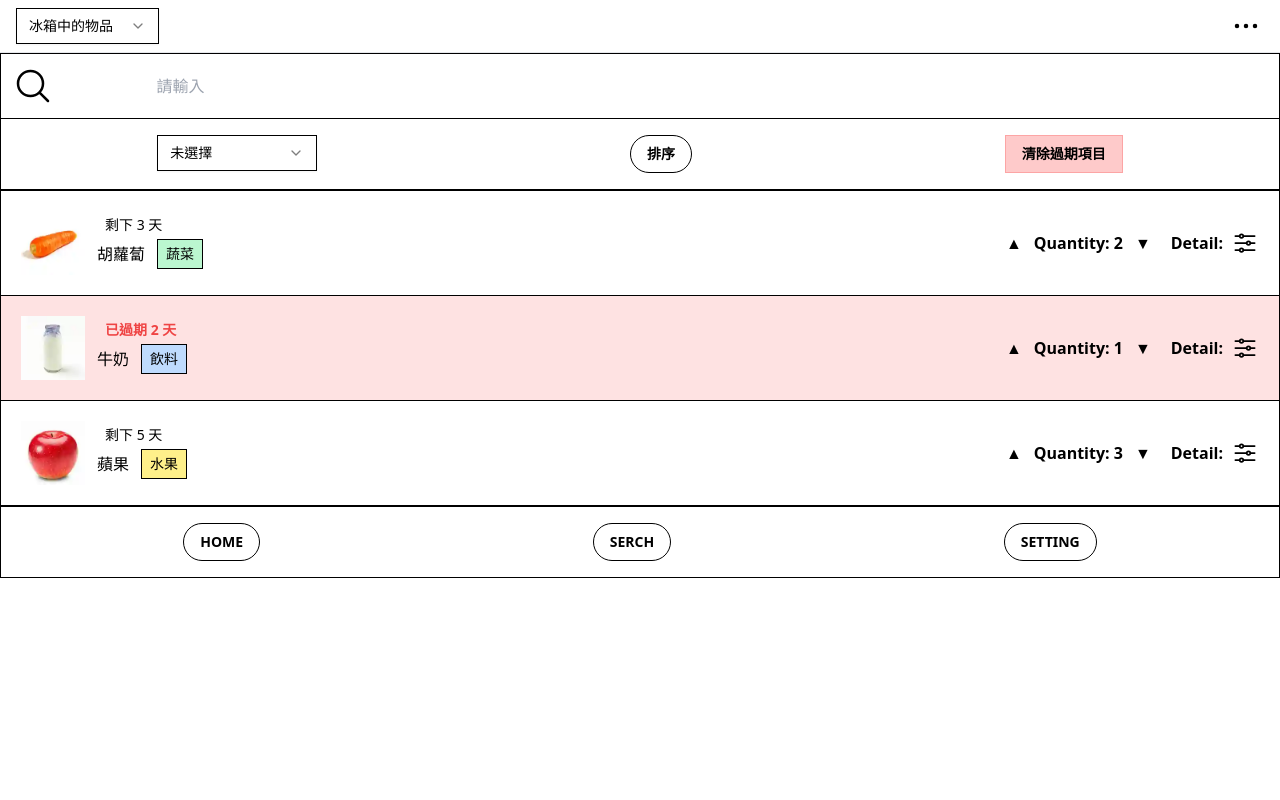
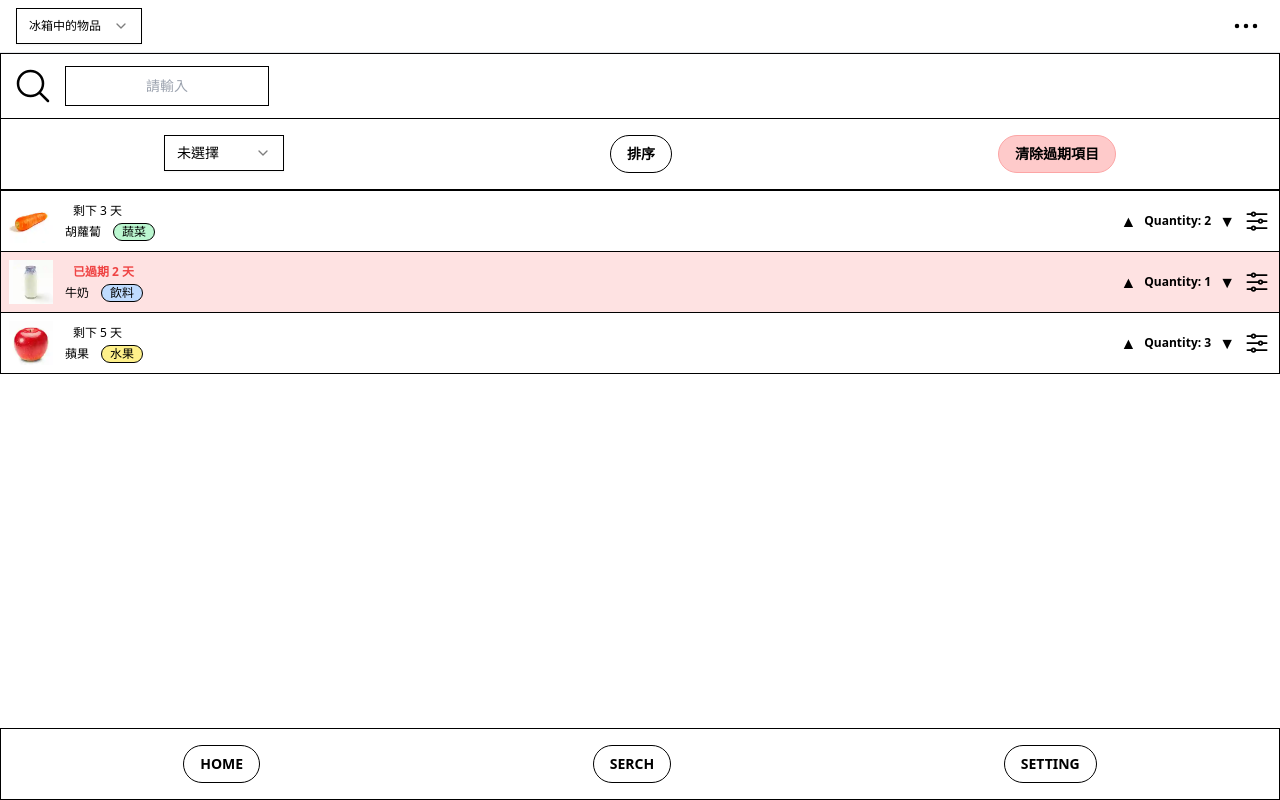
Before and after one commit to fridge-mate/fridge-mate, a React (Vite) app in the folder client/: page / in a window 1280 px wide. Built offline with nearby package versions, Linux system fonts and the light colour scheme.

Commit message:
style(ui): Adjust ToiletCard layout and spacing for better UI consistency

```diff
--- a/client/src/app/layout/RootLayout.tsx
+++ b/client/src/app/layout/RootLayout.tsx
@@ -7,11 +7,11 @@ type Props = {
 
 const RootLayout = ({ children }: Props) => {
 	return (
-		<>
+		<div className="min-h-screen flex flex-col">
 			<Header />
-			<main>{children}</main>
+			<main className="flex-grow">{children}</main>
 			<Footer />
-		</>
+		</div>
 	);
 };
 
--- a/client/src/components/atoms/ExpirationBadge/ExpirationBadge.tsx
+++ b/client/src/components/atoms/ExpirationBadge/ExpirationBadge.tsx
@@ -15,7 +15,7 @@ const ExpirationBadge: React.FC<ExpirationBadgeProps> = ({ daysLeft }) => {
 		bgColor = "text-black";
 	}
 
-	return <p className={`${bgColor} px-2 py-1 text-sm `}>{text}</p>;
+	return <p className={`${bgColor} px-2 py-1 text-xs`}>{text}</p>;
 };
 
 export default ExpirationBadge;
--- a/client/src/components/atoms/Label/Label.tsx
+++ b/client/src/components/atoms/Label/Label.tsx
@@ -18,7 +18,7 @@ export default function Label({ genreKey }: LabelProps) {
 
 	return (
 		<span
-			className={`${genre.color} px-2 py-1 rounded-lg border border-black text-sm text-black`}
+			className={`${genre.color} px-2 py-1,5 rounded-xl border border-black text-xs text-black`}
 		>
 			{genre.name}
 		</span>
--- a/client/src/components/atoms/QuantityBadge/QuantityBadge.tsx
+++ b/client/src/components/atoms/QuantityBadge/QuantityBadge.tsx
@@ -4,9 +4,9 @@ type QuantityBadgeProps = {
 
 function QuantityBadge({ count }: QuantityBadgeProps) {
 	return (
-		<div className="flex items-center space-x-1">
+		<div className="flex items-center">
 			<button type="button">▲</button>
-			<span className="text-black text-base font-semibold px-2 py-1">
+			<span className="text-black text-xs font-semibold px-2 py-1">
 				Quantity: {count}
 			</span>
 			<button type="button">▼</button>
--- a/client/src/components/atoms/Select/Select.tsx
+++ b/client/src/components/atoms/Select/Select.tsx
@@ -24,14 +24,14 @@ const Select = <T extends string>({
 	onChange,
 	placeholder = "Please Select",
 	options,
-	className = "w-[200px]",
+	className = "w-[200px] py-1",
 }: CustomSelectProps<T>) => {
 	return (
 		<ShadSelect value={value} onValueChange={onChange}>
 			<SelectTrigger className={className}>
 				<SelectValue placeholder={placeholder} />
 			</SelectTrigger>
-			<SelectContent>
+			<SelectContent className="bg-white">
 				{options.map((opt) => (
 					<SelectItem key={opt.value} value={opt.value}>
 						{opt.label}
--- a/client/src/components/layout/Header/atoms/FridgeSelector/FridgeSelector.tsx
+++ b/client/src/components/layout/Header/atoms/FridgeSelector/FridgeSelector.tsx
@@ -14,7 +14,7 @@ const FridgeSelector: React.FC = () => {
 				{ label: "冰箱中的物品", value: "fridge" },
 				{ label: "已過期項目", value: "expired" },
 			]}
-			className={`w-[143px] ${
+			className={`w-[126px] py-1 text-xs ${
 				selectedFridge === "fridge" ? "bg-white" : "bg-expired-light"
 			}`}
 		/>
--- a/client/src/components/layout/Toolbar/Toolbar.tsx
+++ b/client/src/components/layout/Toolbar/Toolbar.tsx
@@ -15,7 +15,7 @@ const Toolbar = () => {
 				<Button
 					text="清除過期項目"
 					onClick={() => alert("已刪除過期項目！")}
-					className="bg-red-200 text-black border border-red-300 px-4 py-2 rounded-md"
+					className="bg-red-200 text-black border border-red-300 px-4 py-2"
 				/>
 			</div>
 		</div>
--- a/client/src/components/layout/Toolbar/atoms/CategorySelector/CategorySelector.tsx
+++ b/client/src/components/layout/Toolbar/atoms/CategorySelector/CategorySelector.tsx
@@ -21,7 +21,7 @@ const CategorySelector: React.FC = () => {
 			onChange={(val) => setSelectedCategory(val as GenreSelectorKey)}
 			placeholder="請選擇分類"
 			options={genreOptions}
-			className="w-[160px]"
+			className="w-[120px]"
 		/>
 	);
 };
--- a/client/src/components/layout/Toolbar/atoms/SerchBar/SearchBar.tsx
+++ b/client/src/components/layout/Toolbar/atoms/SerchBar/SearchBar.tsx
@@ -17,7 +17,11 @@ function SearchBar() {
 					d="m21 21-5.197-5.197m0 0A7.5 7.5 0 1 0 5.196 5.196a7.5 7.5 0 0 0 10.607 10.607Z"
 				/>
 			</svg>
-			<input type="text" placeholder="請輸入" className="text-center" />
+			<input
+				type="text"
+				placeholder="請輸入"
+				className="text-center border border-black text-sm"
+			/>
 		</div>
 	);
 }
--- a/client/src/features/items/components/ItemCard/ItemCard.tsx
+++ b/client/src/features/items/components/ItemCard/ItemCard.tsx
@@ -28,22 +28,22 @@ const ItemCard: React.FC<ItemCardProps & { className?: string }> = ({
 	return (
 		<div
 			className={clsx(
-				"flex justify-between p-5 border border-black",
+				"flex justify-between p-2 border border-black",
 				daysLeft < 0 ? "bg-expired-light" : "bg-white",
 				className,
 			)}
 		>
 			<div className="flex space-x-3">
-				<img src={`${imageUrl}`} alt="product" className="w-16 h-16" />
+				<img src={`${imageUrl}`} alt="product" className="w-11 h-11" />
 				<div>
 					<ExpirationBadge daysLeft={daysLeft} />
 					<div className="flex space-x-3 items-center">
-						<p>{name}</p>
+						<p className="text-xs">{name}</p>
 						<Label genreKey={category} />
 					</div>
 				</div>
 			</div>
-			<div className="flex space-x-5">
+			<div className="flex gap-x-2">
 				<QuantityBadge count={quantity} />
 				<DetailLabelButton itemId={itemId} onClick={onDetailClick} />
 			</div>
--- a/client/src/features/items/components/ItemCard/atoms/DetailLabelButton/DetailLabelButton.tsx
+++ b/client/src/features/items/components/ItemCard/atoms/DetailLabelButton/DetailLabelButton.tsx
@@ -13,7 +13,7 @@ const DetailLabelButton: React.FC<DetailLabelButtonProps> = ({
 			className="flex items-center space-x-2 text-lg"
 			onClick={() => onClick(itemId)}
 		>
-			<p className="text-base font-semibold">Detail:</p>
+			{/* <p className="text-xs font-semibold">Detail:</p> */}
 			{/* heroicon url:https://heroicons.com/ iconName:adjustments-horizontal */}
 			<svg
 				xmlns="http://www.w3.org/2000/svg"
```
